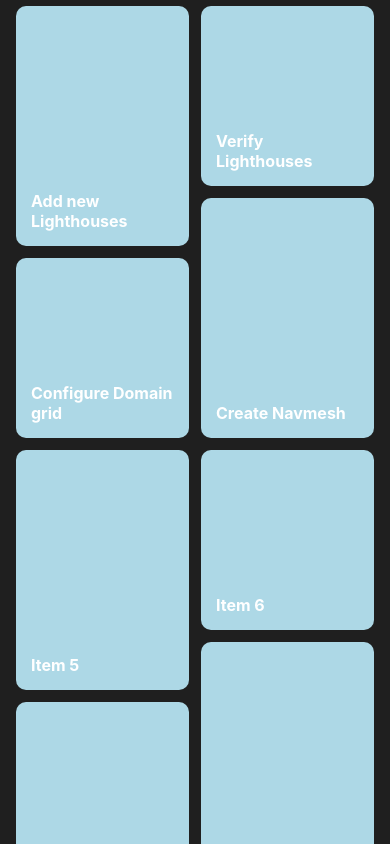
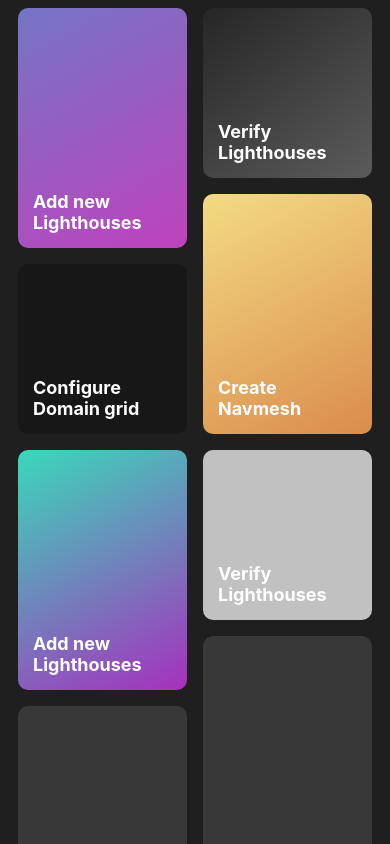
Before and after one commit to masesyl/masonry-react-native-expo, a React Native app: screen / in a window 390 px wide. Built offline with nearby package versions, Linux system fonts and the light colour scheme.

Commit message:
feat: layout wip

```diff
--- a/App.tsx
+++ b/App.tsx
@@ -1,28 +1,25 @@
-import { StatusBar } from 'expo-status-bar';
+import {StatusBar} from 'expo-status-bar';
 import {Animated, SafeAreaView, StyleSheet, Text, View} from 'react-native';
 import {Item} from "./src/types/masonry.type";
 import MasonryList from "./src/components/MasonryList";
 
 const data: Item[] = [
-  {key: '1', content: 'Add new Lighthouses', height: 240},
-  {key: '2', content: 'Verify Lighthouses', height: 180},
-  {key: '3', content: 'Configure Domain grid', height: 240},
-  {key: '4', content: 'Create Navmesh', height: 180},
-  {key: '5', content: 'Item 5', height: 240},
-  {key: '6', content: 'Item 6', height: 180},
-  {key: '7', content: 'Item 7', height: 240},
-  {key: '8', content: 'Item 8', height: 180},
-  {key: '9', content: 'Item 9', height: 240},
-  {key: '10', content: 'Item 10', height: 180},
-  {key: '11', content: 'Item 11', height: 240},
+  {key: '1', content: 'Add new Lighthouses', heightType: 'tall'},
+  {key: '2', content: 'Verify Lighthouses', heightType: 'short'},
+  {key: '3', content: 'Configure Domain grid', heightType: 'short'},
+  {key: '4', content: 'Create Navmesh', heightType: 'tall'},
+  {key: '5', content: 'Add new Lighthouses', heightType: 'tall'},
+  {key: '6', content: 'Verify Lighthouses', heightType: 'short'},
+  {key: '7', content: 'Item 7', heightType: 'short'},
+  {key: '8', content: 'Item 8', heightType: 'tall'},
 ];
 
 export default function App() {
   return (
-    <SafeAreaView style={styles.container}>
-      <StatusBar style="light" />
-      <MasonryList data={data} />
-    </SafeAreaView>
+      <SafeAreaView style={styles.container}>
+        <StatusBar style="light"/>
+        <MasonryList data={data}/>
+      </SafeAreaView>
   );
 }
 
--- a/package.json
+++ b/package.json
@@ -11,10 +11,12 @@
   "dependencies": {
     "@expo/metro-runtime": "^3.1.3",
     "expo": "~50.0.14",
+    "expo-linear-gradient": "^12.7.2",
     "expo-status-bar": "~1.11.1",
     "react": "18.2.0",
     "react-dom": "^18.2.0",
     "react-native": "0.73.6",
+    "react-native-radial-gradient": "^1.1.4",
     "react-native-web": "^0.19.10"
   },
   "devDependencies": {
--- a/src/components/MasonryList.tsx
+++ b/src/components/MasonryList.tsx
@@ -1,7 +1,8 @@
 import React from 'react';
 import {View, StyleSheet, Text, Dimensions, Animated} from 'react-native';
-import {Item} from "../types/masonry.type";
+import {Item, ItemHeight} from "../types/masonry.type";
 import ScrollView = Animated.ScrollView;
+import {LinearGradient} from 'expo-linear-gradient';
 
 const screenWidth = Dimensions.get('window').width;
 const columnWidth = (screenWidth - 20) / 2;
@@ -11,12 +12,53 @@ type MasonryListProps = {
   data: Item[];
 };
 
-const MasonryList: React.FC<MasonryListProps> = ({ data }) => {
-  const renderItem = (item: Item, height: number) => (
-      <View key={item.key} style={[styles.itemContainer, {height}]}>
+let gradientIndex = 0;
+let plainIndex = 0;
+
+const MasonryList: React.FC<MasonryListProps> = ({data}) => {
+  const renderItem = (item: Item, index: number) => {
+
+    const height = item.heightType === 'short' ? ItemHeight.short : ItemHeight.tall;
+
+    const linearGradientColors = [["#7475C5", "#BF42BC"], ["#262626", "#5b5b5b"], ["#F3DB83", "#DA8C4D"], ["#3AD9BA", "#7084BB", "#A630BD"]];
+
+    const plainColors = ["#171717", "#c1c1c1"];
+
+    if (index === 2 || index === 5) {
+      let plainColor: string = "#383838";
+        if (plainIndex < plainColors.length) {
+            plainColor = plainColors[plainIndex];
+            plainIndex++;
+        }
+
+      return (
+        <View key={item.key} style={[styles.itemContainer, {height, backgroundColor: plainColor}]}>
           <Text style={styles.itemText}>{item.content}</Text>
         </View>
-  );
+      )
+    } else {
+      let linearGradient: string[];
+      if (gradientIndex < linearGradientColors.length) {
+        linearGradient = linearGradientColors[gradientIndex];
+        gradientIndex++;
+      } else {
+        linearGradient = [];
+      }
+
+      return (
+          <LinearGradient
+              key={item.key}
+              style={[styles.itemContainer, {height}]}
+              colors={linearGradient}
+              start={{x: 1, y: 0.2}}
+              end={{x: 1.3, y: 0.6}}
+          >
+            <Text style={styles.itemText}>{item.content}</Text>
+          </LinearGradient>
+      )
+    }
+  }
+
 
   const renderGroups = () => {
     const groups = [];
@@ -24,12 +66,12 @@ const MasonryList: React.FC<MasonryListProps> = ({ data }) => {
       const group = (
           <View key={`group-${i}`} style={styles.group}>
             <View style={styles.column}>
-              {data[i] && renderItem(data[i], 240)}
-              {data[i + 2] && renderItem(data[i + 2], 180)}
+              {data[i] && renderItem(data[i], i)}
+              {data[i + 2] && renderItem(data[i + 2], i + 2)}
             </View>
             <View style={styles.column}>
-              {data[i + 1] && renderItem(data[i + 1], 180)}
-              {data[i + 3] && renderItem(data[i + 3], 240)}
+              {data[i + 1] && renderItem(data[i + 1], i + 1)}
+              {data[i + 3] && renderItem(data[i + 3], i + 3)}
             </View>
           </View>
       );
@@ -41,7 +83,11 @@ const MasonryList: React.FC<MasonryListProps> = ({ data }) => {
   return (
 
       <View style={styles.container}>
-          <ScrollView contentContainerStyle={styles.scrollViewContent} showsVerticalScrollIndicator={false} horizontal={false}>
+        <ScrollView
+            contentContainerStyle={styles.scrollViewContent}
+            showsVerticalScrollIndicator={false}
+            horizontal={false}
+        >
           {renderGroups()}
         </ScrollView>
       </View>
@@ -68,16 +114,16 @@ const styles = StyleSheet.create({
     justifyContent: 'flex-end',
     alignItems: 'flex-start',
     flexWrap: 'wrap',
-    width: columnWidth - 12,
-    margin: 6,
+    width: columnWidth - 16,
+    margin: 8,
     padding: 15,
-    backgroundColor: 'lightblue',
     borderRadius: 10,
+    backgroundColor: "#383838"
   },
   itemText: {
     color: 'white',
     fontWeight: 'bold',
-    fontSize: 16,
+    fontSize: 18,
   },
 });
 
--- a/src/types/masonry.type.ts
+++ b/src/types/masonry.type.ts
@@ -1,5 +1,13 @@
 export type Item = {
   key: string;
-  height: number;
   content: string;
+  heightType?: ItemHeightType;
+  // could be more properties...
 };
+
+export type ItemHeightType = 'short' | 'tall';
+
+export enum ItemHeight {
+  short = 170,
+  tall = 240,
+}
```
Also changed, not shown: 1 other file (tests, documents, lock files or other folders). Lines whose indentation alone changed are shown as unchanged.
